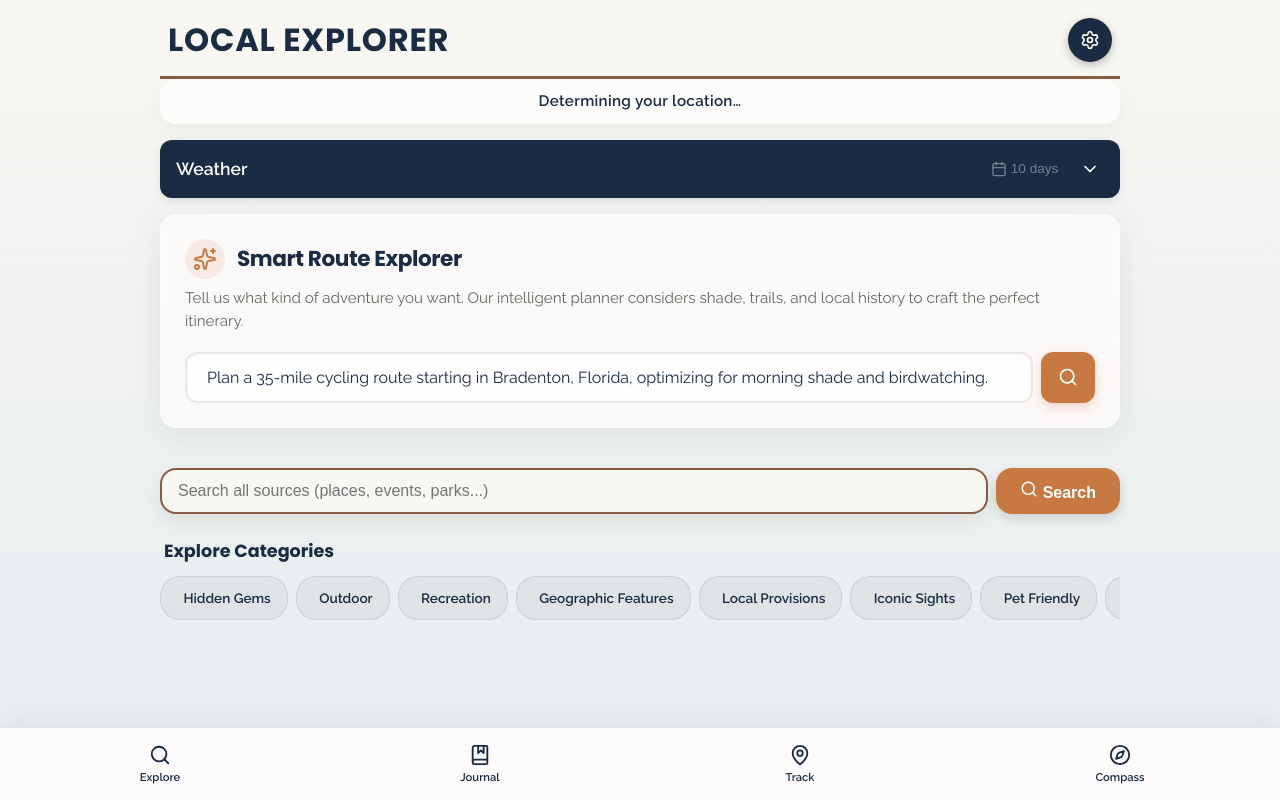
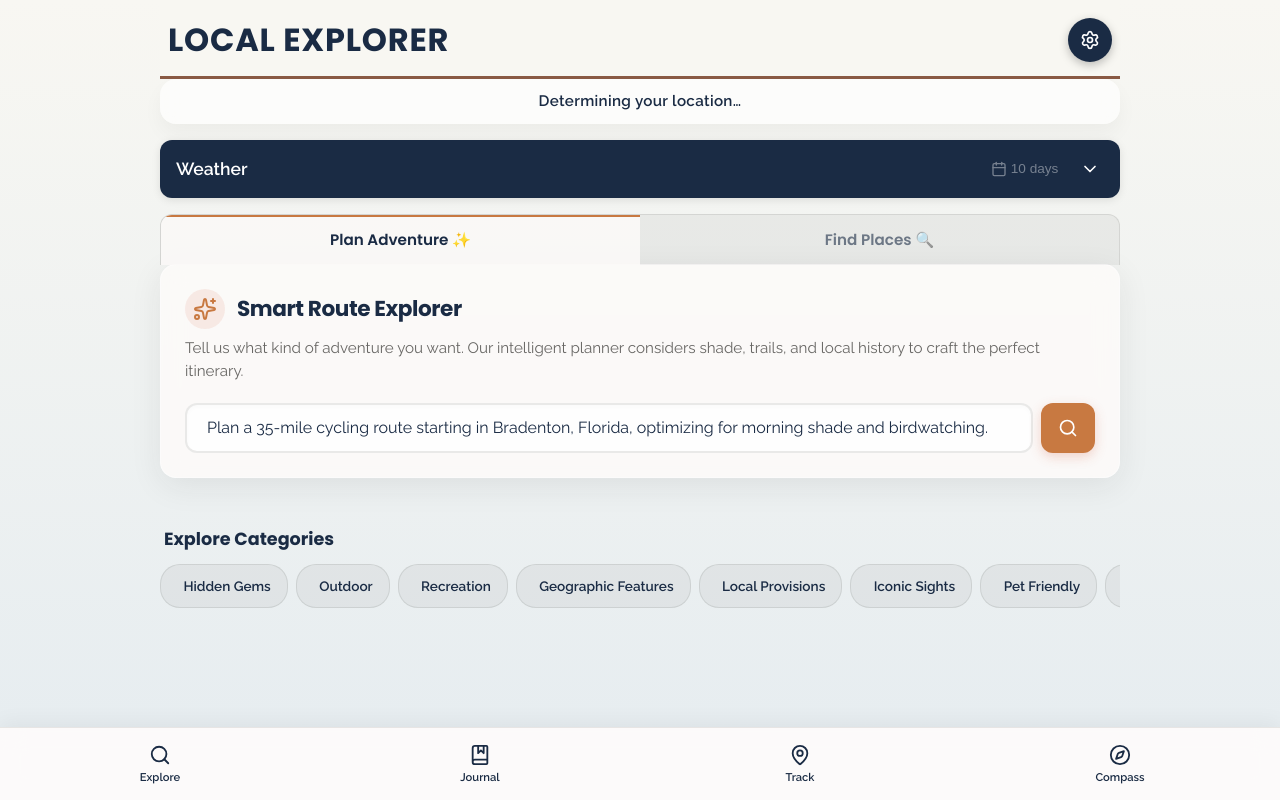
Before and after one commit to guySteve/LocalExplorer, a SvelteKit app: page / in a window 1280 px wide. Built offline with nearby package versions, Linux system fonts and the light colour scheme; no server answers; a web font is replaced by a local one.

Commit message:
fix: send api-version parameter and merge search inputs into tabs

```diff
--- a/src/routes/+page.svelte
+++ b/src/routes/+page.svelte
@@ -41,6 +41,8 @@
 	let showCompass = false;
 	let showGPSTracker = false;
 	let showEcoRouteMap = false;
+
+	let activeSearchTab = 'ai'; // 'ai' or 'places'
 
 	// Modal data
 	let subMenuTitle = '';
@@ -365,14 +367,32 @@
 		on:openBirdMenu={() => handleOpenSubMenu({ detail: { title: 'Regional Bird Guide', items: categories['Regional Bird Guide'] || [] } })}
 	/>
 
-	<!-- EcoRoute Smart Planner -->
-	<EcoRouteChat on:viewMap={(e) => {
-		ecoRouteData = e.detail;
-		showEcoRouteMap = true;
-	}} />
+	<!-- Search & Planner Tabs -->
+	<div class="search-container">
+		<div class="search-tabs">
+			<button
+				class="tab-btn {activeSearchTab === 'ai' ? 'active' : ''}"
+				on:click={() => activeSearchTab = 'ai'}
+			>
+				Plan Adventure ✨
+			</button>
+			<button
+				class="tab-btn {activeSearchTab === 'places' ? 'active' : ''}"
+				on:click={() => activeSearchTab = 'places'}
+			>
+				Find Places 🔍
+			</button>
+		</div>
 
-	<!-- Unified Search -->
-	<UnifiedSearch on:searchResults={handleSearchResults} />
+		{#if activeSearchTab === 'ai'}
+			<EcoRouteChat on:viewMap={(e) => {
+				ecoRouteData = e.detail;
+				showEcoRouteMap = true;
+			}} />
+		{:else}
+			<UnifiedSearch on:searchResults={handleSearchResults} />
+		{/if}
+	</div>
 
 	<!-- Categories Grid (flattened) -->
 	<div class="categories-section">
@@ -476,6 +496,44 @@
 		gap: 1rem;
 	}
 
+	.search-container {
+		display: flex;
+		flex-direction: column;
+		gap: 0;
+	}
+
+	.search-tabs {
+		display: flex;
+		background: rgba(42, 40, 37, 0.05);
+		border-radius: var(--button-radius) var(--button-radius) 0 0;
+		overflow: hidden;
+		border: 1px solid rgba(42, 40, 37, 0.1);
+		border-bottom: none;
+		margin-bottom: -1px; /* Overlap border */
+		z-index: 2;
+		position: relative;
+	}
+
+	.tab-btn {
+		flex: 1;
+		padding: 0.85rem;
+		background: transparent;
+		border: none;
+		font-family: var(--font-primary);
+		font-weight: 600;
+		font-size: 0.95rem;
+		color: var(--text-dark);
+		opacity: 0.6;
+		cursor: pointer;
+		transition: all 0.2s ease;
+	}
+
+	.tab-btn.active {
+		opacity: 1;
+		background: rgba(253, 251, 250, 0.85); /* Match frost card */
+		box-shadow: inset 0 2px 0 var(--primary);
+	}
+
 	.categories-section {
 		margin-top: 0.5rem;
 	}
```
Also changed, not shown: src/lib/server/foundryAgent.js.
